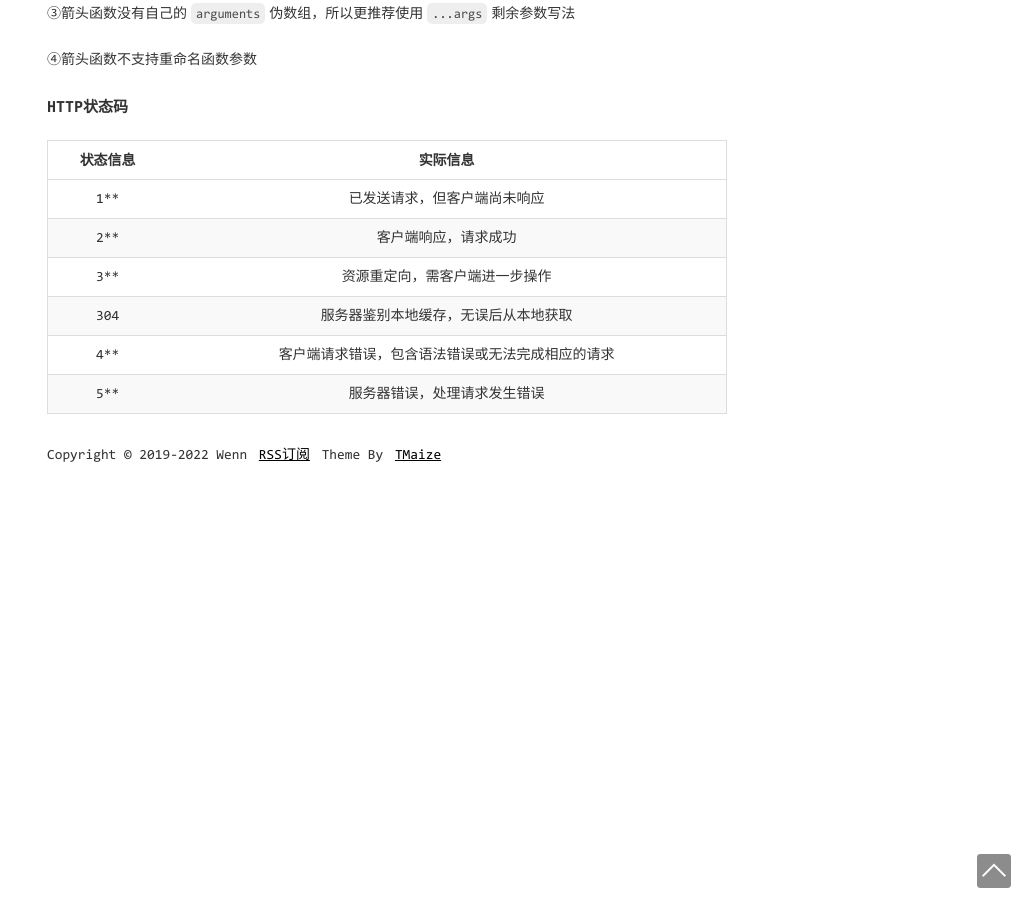
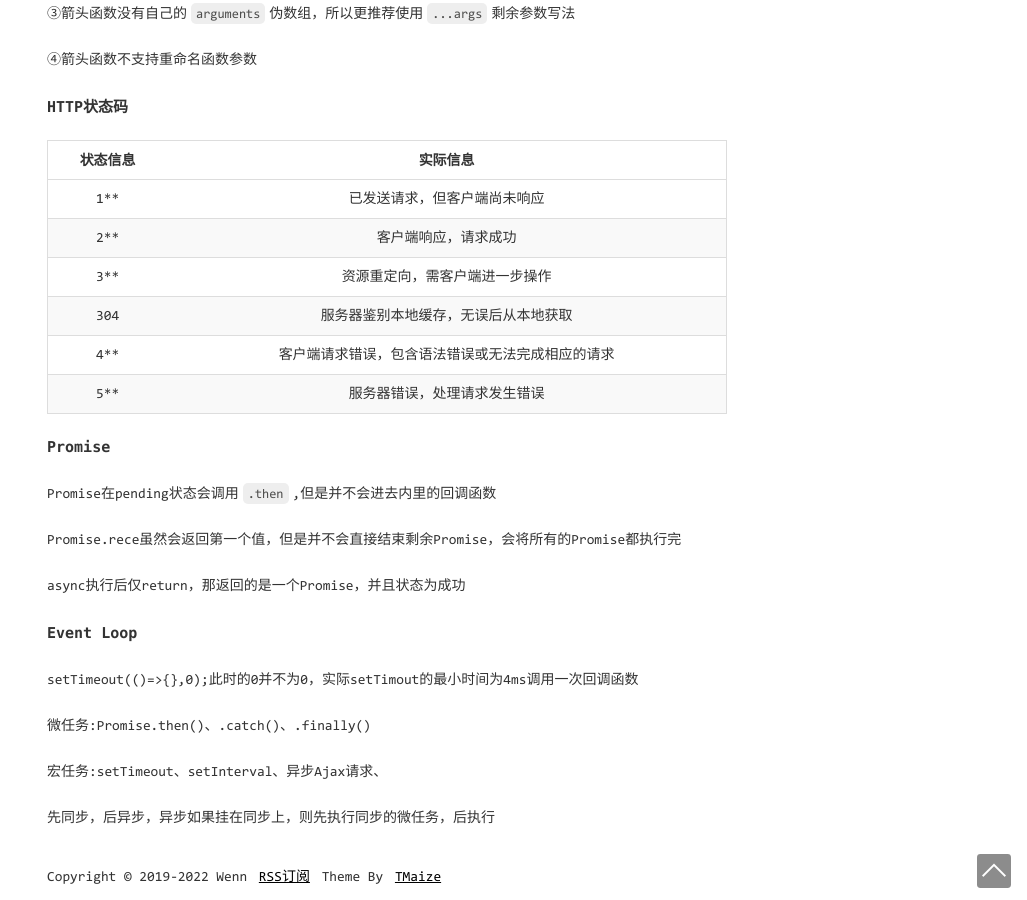
Before and after one commit to Riyixie/Riyixie.github.io, a Jekyll site: the page built from _posts/2022-10-13-面试题.md, in a window 1280 px wide and 900 px high, scrolled down 1141 px. Shown: the whole window, without its empty margins (253-1280 px from the left). Built offline with Jekyll 4.4.1, drawn with Linux system fonts in a browser that asks for light colours; comment, search, counter and statistics services are not loaded.

Commit message:
format🥚:

```diff
--- a/_posts/2022-10-13-面试题.md
+++ b/_posts/2022-10-13-面试题.md
@@ -59,3 +59,21 @@ categories: [new,闭包,状态码]
 |   304    |       服务器鉴别本地缓存，无误后从本地获取       |
 |   4**    | 客户端请求错误，包含语法错误或无法完成相应的请求 |
 |   5**    |           服务器错误，处理请求发生错误           |
+
+### Promise
+
+Promise在pending状态会调用`.then`,但是并不会进去内里的回调函数
+
+Promise.rece虽然会返回第一个值，但是并不会直接结束剩余Promise，会将所有的Promise都执行完
+
+async执行后仅return，那返回的是一个Promise，并且状态为成功
+
+### Event Loop
+
+setTimeout(()=>{},0);此时的0并不为0，实际setTimout的最小时间为4ms调用一次回调函数
+
+微任务:Promise.then()、.catch()、.finally()
+
+宏任务:setTimeout、setInterval、异步Ajax请求、
+
+先同步，后异步，异步如果挂在同步上，则先执行同步的微任务，后执行
```
Also changed, not shown: _posts/2022-10-17-react中css样式的基本使用.md (+1 -1 lines).
